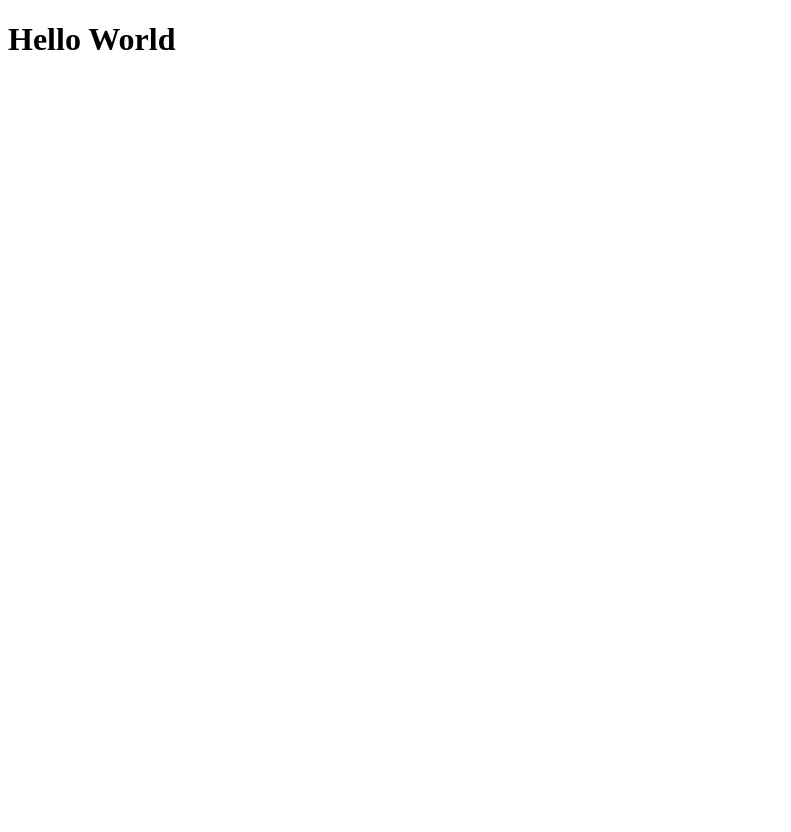
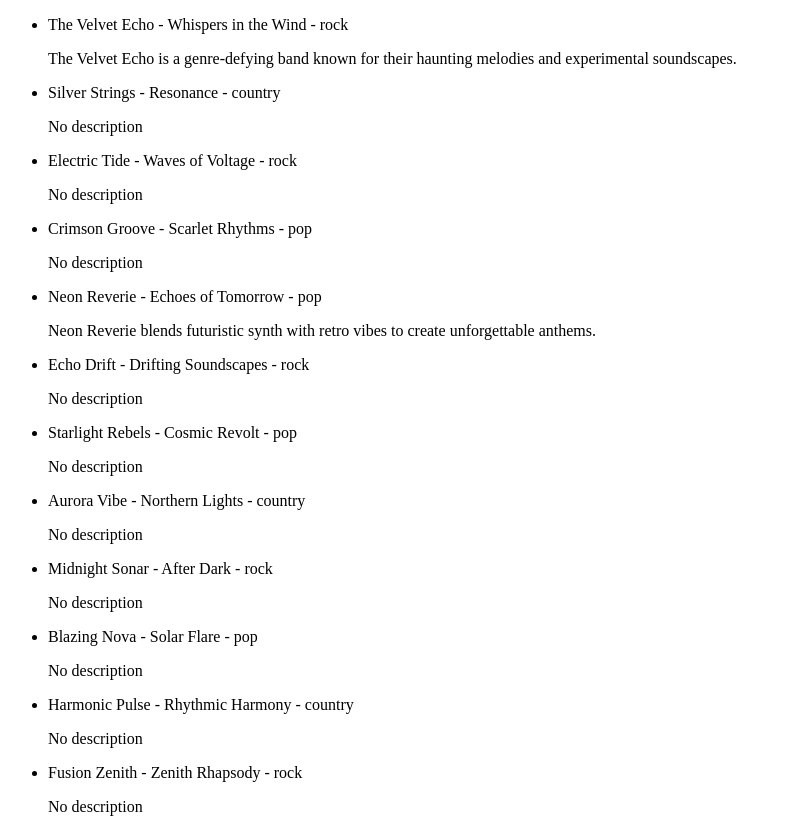
Before and after one commit to lockettks/lyric-fe-test, a React (Vite) app: page / in a window 1280 px wide. Shown: the whole page, without its empty margins (0-791 px from the left). Before the commit the page ends 800 px from the top, so only its background shows below. Built offline with nearby package versions, Linux system fonts and the light colour scheme.

Commit message:
feat: implement band listing feature with mock data and hooks

```diff
--- a/mock_data/001.json
+++ b/mock_data/001.json
@@ -1,5 +1,5 @@
 {
-    "id": "001",
-    "description": "The Velvet Echo is a genre-defying band known for their haunting melodies and experimental soundscapes.",
-    "album": "Whispers in the Wind"
+  "id": "001",
+  "description": "The Velvet Echo is a genre-defying band known for their haunting melodies and experimental soundscapes.",
+  "album": "Whispers in the Wind"
 }
--- a/package.json
+++ b/package.json
@@ -20,7 +20,6 @@
     "@types/node": "^24.13.2",
     "@types/react": "^19.2.17",
     "@types/react-dom": "^19.2.3",
-    "@types/styled-components": "^5.1.36",
     "@vitejs/plugin-react": "^6.0.3",
     "eslint": "^10.6.0",
     "eslint-plugin-react-hooks": "^7.1.1",
--- a/src/App.tsx
+++ b/src/App.tsx
@@ -1 +1,3 @@
-export const App = () => <h1>Hello World</h1>
+import {BandsList} from './components/BandsList'
+
+export const App = () => <BandsList />
--- /dev/null
+++ b/src/api/getBands.ts
@@ -0,0 +1,33 @@
+import bandsJson from '../../mock_data/bands.json?raw'
+import type {Band, BandDetail, RawBand} from '../types/band'
+import {bandMapper} from '../utils/bandMapper'
+
+const detailJsonByPath = import.meta.glob('../../mock_data/*.json', {
+  query: '?raw',
+  import: 'default',
+  eager: true,
+}) as Record<string, string>
+
+const parseJson = <T>(json: string): T | null => {
+  try {
+    return JSON.parse(json) as T
+  } catch {
+    return null
+  }
+}
+
+const getBandDetail = (id: string): BandDetail | null => {
+  const detailJson = detailJsonByPath[`../../mock_data/${id}.json`]
+
+  if (!detailJson) {
+    return null
+  }
+
+  return parseJson<BandDetail>(detailJson)
+}
+
+export const getBands = (): Band[] => {
+  const rawBands = JSON.parse(bandsJson) as RawBand[]
+
+  return rawBands.map((band) => bandMapper(band, getBandDetail(band.id)))
+}
--- /dev/null
+++ b/src/components/BandsList.tsx
@@ -0,0 +1,24 @@
+import {useBands} from '../hooks/useBands'
+
+export const BandsList = () => {
+  const {bands, loading, error} = useBands()
+
+  if (loading) {
+    return <p>Loading bands...</p>
+  }
+
+  if (error) {
+    return <p>Unable to load bands.</p>
+  }
+
+  return (
+    <ul>
+      {bands.map((band) => (
+        <li key={band.id}>
+          {band.bandName} - {band.album} - {band.genre}
+          <p>{band.description}</p>
+        </li>
+      ))}
+    </ul>
+  )
+}
--- /dev/null
+++ b/src/hooks/useBands.ts
@@ -0,0 +1,52 @@
+import {useEffect, useState} from 'react'
+import {getBands} from '../api/getBands'
+import type {Band} from '../types/band'
+
+interface UseBandsResult {
+  bands: Band[]
+  loading: boolean
+  error: Error | null
+}
+
+export const useBands = (): UseBandsResult => {
+  const [bands, setBands] = useState<Band[]>([])
+  const [loading, setLoading] = useState(true)
+  const [error, setError] = useState<Error | null>(null)
+
+  useEffect(() => {
+    let isMounted = true
+
+    const load = async () => {
+      setLoading(true)
+      setError(null)
+
+      try {
+        const loadedBands = await getBands()
+
+        if (isMounted) {
+          setBands(loadedBands)
+        }
+      } catch (caughtError) {
+        if (isMounted) {
+          setError(
+            caughtError instanceof Error
+              ? caughtError
+              : new Error('Failed to load bands'),
+          )
+        }
+      } finally {
+        if (isMounted) {
+          setLoading(false)
+        }
+      }
+    }
+
+    void load()
+
+    return () => {
+      isMounted = false
+    }
+  }, [])
+
+  return {bands, loading, error}
+}
--- /dev/null
+++ b/src/types/band.ts
@@ -0,0 +1,20 @@
+export interface RawBand {
+  id: string
+  band_name: string
+  album: string
+  genre: string
+}
+
+export interface Band {
+  id: string
+  bandName: string
+  album: string
+  genre: string
+  description: string
+}
+
+export interface BandDetail {
+  id: string
+  description: string
+  album: string
+}
--- /dev/null
+++ b/src/utils/bandMapper.ts
@@ -0,0 +1,11 @@
+import type {Band, BandDetail, RawBand} from '../types/band'
+
+const DEFAULT_DESCRIPTION = 'No description'
+
+export const bandMapper = (band: RawBand, detail?: BandDetail | null): Band => ({
+  id: band.id,
+  bandName: band.band_name,
+  album: band.album,
+  genre: band.genre,
+  description: detail?.description ?? DEFAULT_DESCRIPTION,
+})
```
Also changed, not shown: mock_data/bands.json (+72 -12 lines), 2 other files (tests, documents, lock files or other folders).
